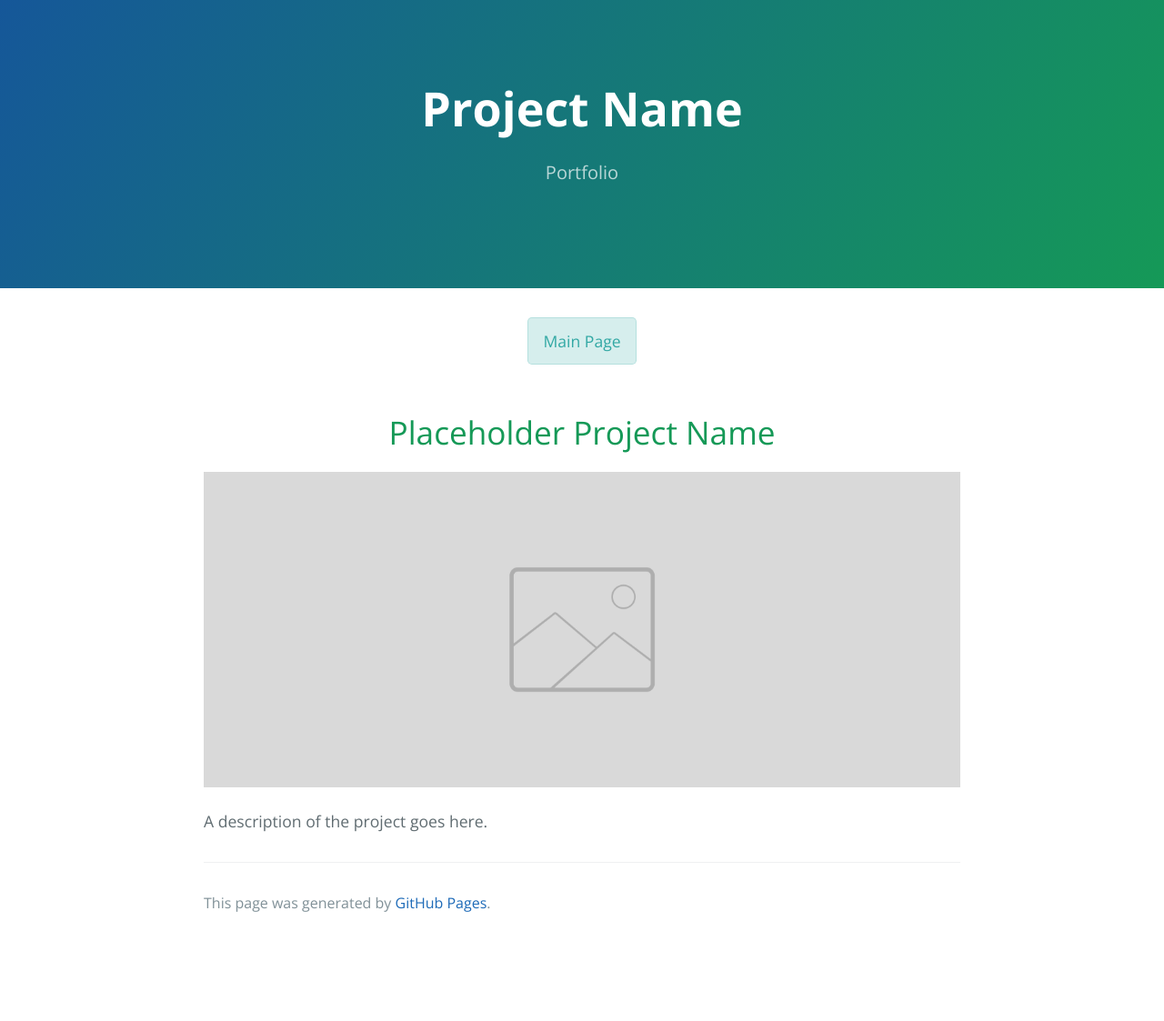
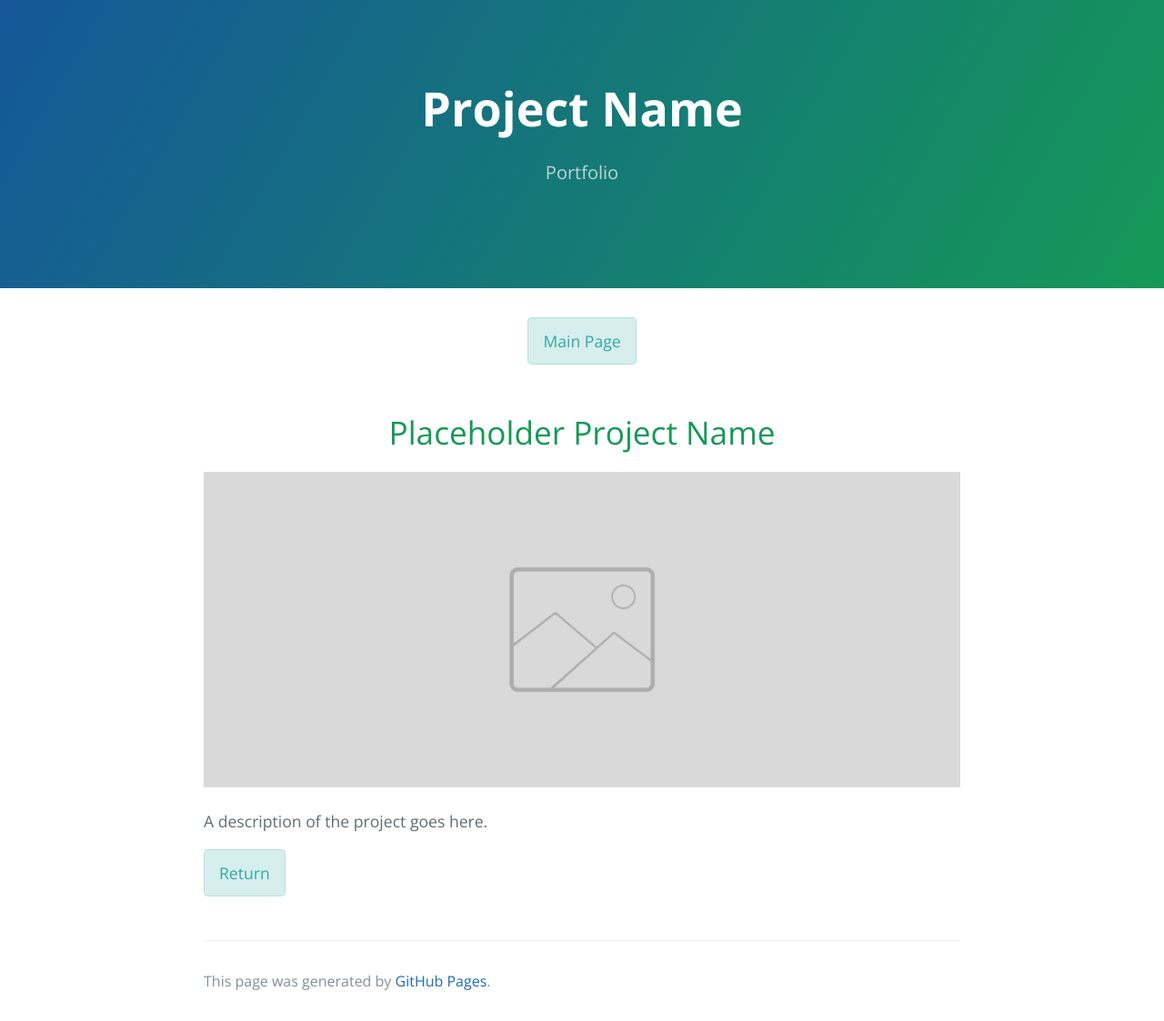
Before and after one commit to JakeMal-AGGP/JakeMal-AGGP.github.io, a Jekyll site: the page built from project-page-placeholder.md, in a window 1280 px wide. Shown: the whole page at 91% size. Built offline with Jekyll 4.4.1, drawn with Linux system fonts in a browser that asks for light colours; before the commit the page ends 1037 px from its top, so only the background shows below that.

Commit message:
Update project-page-placeholder.md

```diff
--- a/project-page-placeholder.md
+++ b/project-page-placeholder.md
@@ -15,3 +15,5 @@ description:
 ![placeholder](./placeholder.png)
 
 A description of the project goes here.
+
+<a href="./another-page.html" class="btn">Return</a>
```
